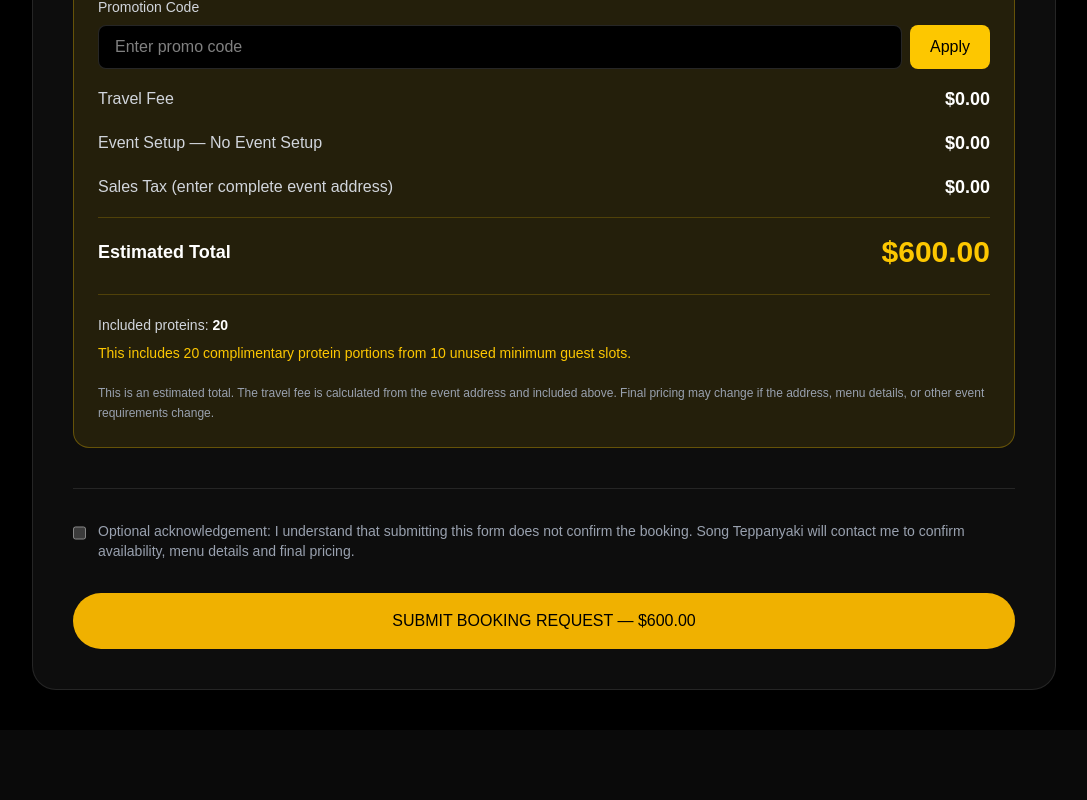
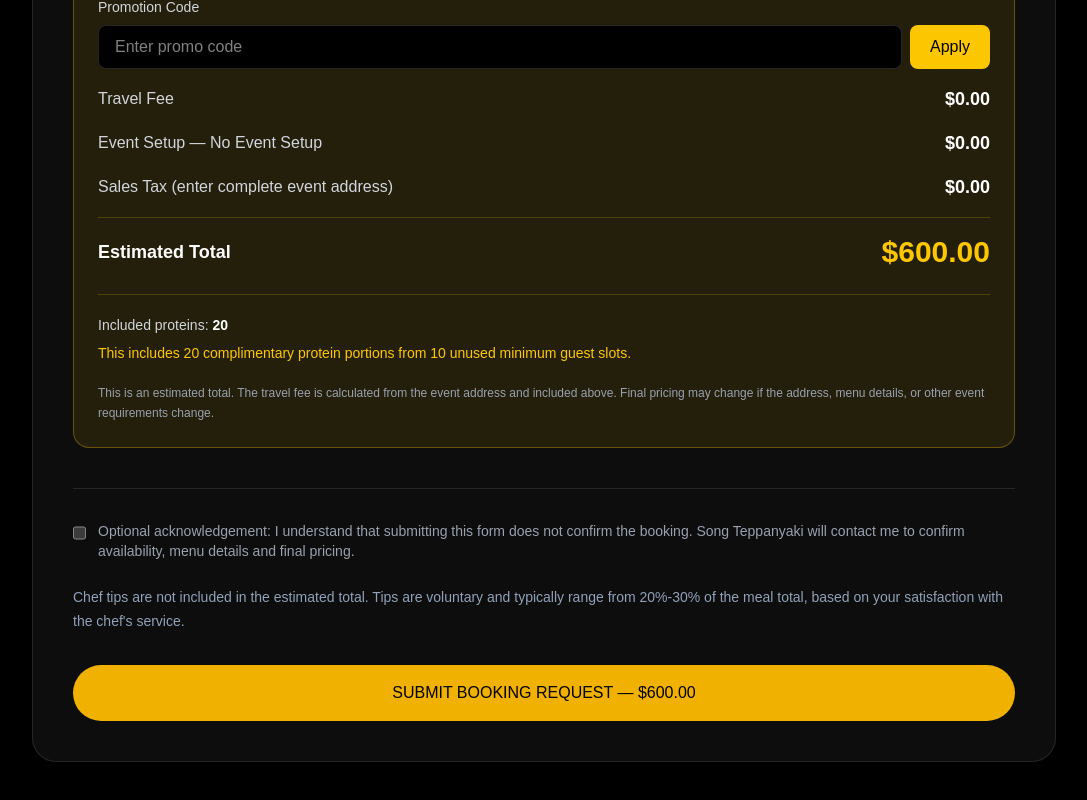
Before and after one commit to songsteppanyaki/songsteppanyaki, a Next.js app: page /booking in a window 1280 px wide. Shown: the part 6274-7074 px from the top of the page, without its empty margins (96-1183 px from the left). Before the commit the page ends 7004 px from the top, so only its background shows below. Built offline with nearby package versions, Linux system fonts and the light colour scheme.

Commit message:
Add chef tips notice

```diff
--- a/app/api/stripe/webhook/route.ts
+++ b/app/api/stripe/webhook/route.ts
@@ -442,6 +442,8 @@ Estimated Total: $${estimatedTotal.toFixed(2)}
 
 Deposit Paid: $${depositPaid.toFixed(2)}
 Remaining Balance: $${remainingBalance.toFixed(2)}
+Please note: Chef tips are not included in the estimated total. Tips are voluntary and typically range from 20%-30% of the meal total, based on your satisfaction with the chef's service.
+
 
 Deposit Policy:
 ${depositPolicy}
--- a/app/booking/page.tsx
+++ b/app/booking/page.tsx
@@ -1648,7 +1648,11 @@ router.push("/booking/payment");
                 details and final pricing.
               </span>
             </label>
-
+<p className="mt-6 text-sm leading-6 text-slate-400">
+  Chef tips are not included in the estimated total. Tips are voluntary
+  and typically range from 20%-30% of the meal total, based on your
+  satisfaction with the chef's service.
+</p>
             <button
               type="submit"
               className="mt-8 w-full rounded-full bg-yellow-500 px-8 py-4 text-lg font-bold text-black transition hover:bg-yellow-400"
```
